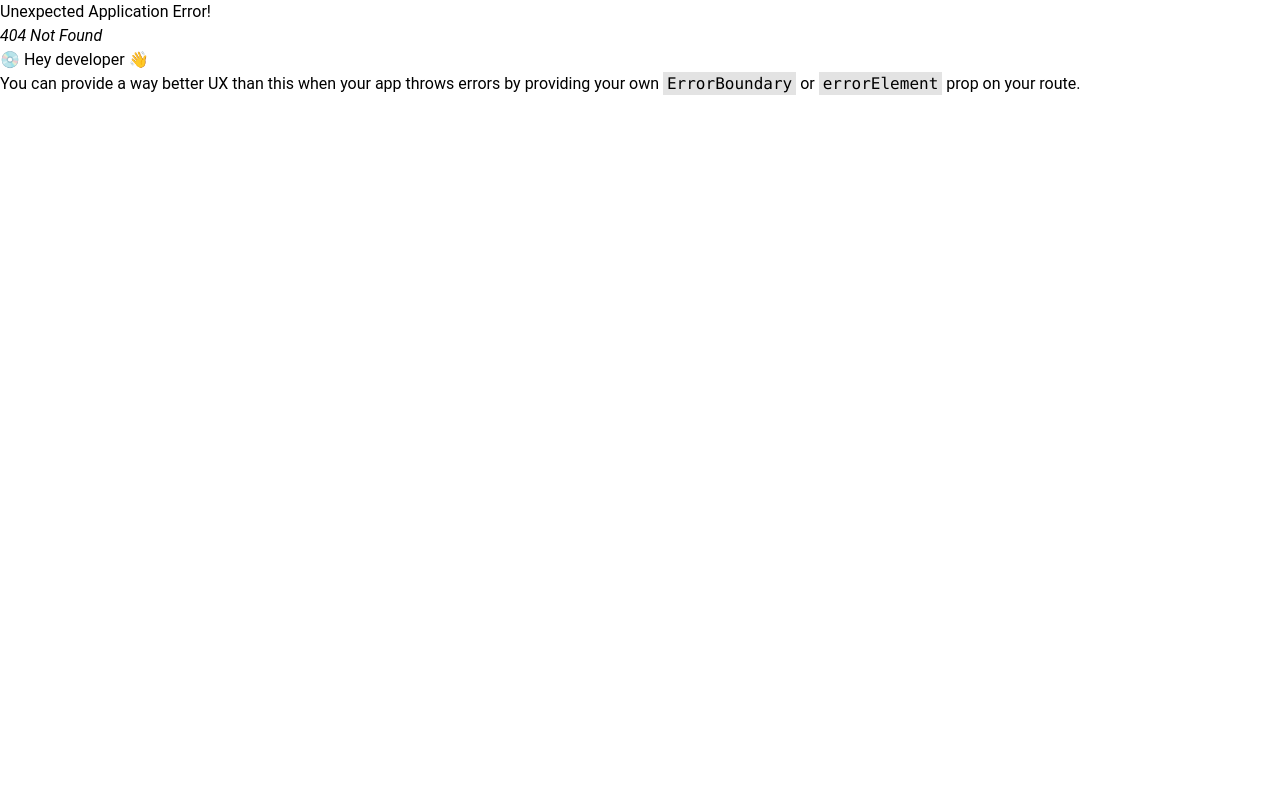
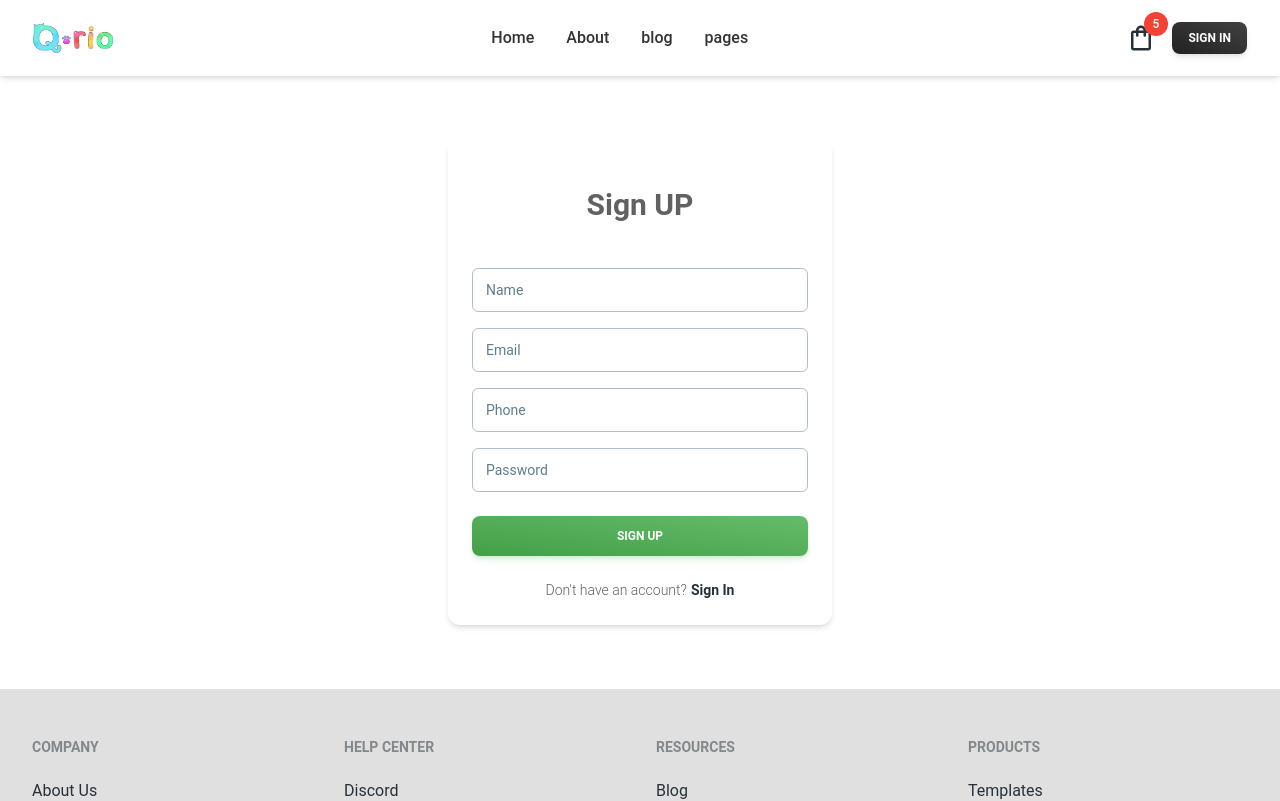
Before and after one commit to Tanjilhossaintamim/qurio-store, a React (Vite) app: page /register in a window 1280 px wide. Before the commit this address had no page. Shown: the top 801 px of the page. Built offline with nearby package versions, Linux system fonts and the light colour scheme.

Commit message:
complete login and register page

```diff
--- a/package.json
+++ b/package.json
@@ -17,6 +17,8 @@
     "match-sorter": "^6.3.1",
     "react": "^18.2.0",
     "react-dom": "^18.2.0",
+    "react-hook-form": "^7.49.2",
+    "react-hot-toast": "^2.4.1",
     "react-icons": "^4.12.0",
     "react-lazy-load-image-component": "^1.6.0",
     "react-redux": "^9.0.4",
--- a/src/components/shared/Navbar/Navbar.jsx
+++ b/src/components/shared/Navbar/Navbar.jsx
@@ -7,12 +7,13 @@ import {
   IconButton,
   Badge,
 } from "@material-tailwind/react";
-import { Link, NavLink } from "react-router-dom";
+import { Link, NavLink, useNavigate } from "react-router-dom";
 import { MdOutlineShoppingBag } from "react-icons/md";
 import logo from "../../../assets/navlogo.png";
 
 export default function MyNavbar() {
   const [openNav, setOpenNav] = React.useState(false);
+  const navigate = useNavigate();
 
   React.useEffect(() => {
     window.addEventListener(
@@ -94,10 +95,12 @@ export default function MyNavbar() {
                   <MdOutlineShoppingBag className="text-3xl" />
                 </span>
               </Badge>
+
               <Button
                 variant="gradient"
                 size="sm"
                 className="hidden lg:inline-block"
+                onClick={() => navigate("/login")}
               >
                 <span>Sign in</span>
               </Button>
@@ -150,7 +153,13 @@ export default function MyNavbar() {
                 <MdOutlineShoppingBag className="text-3xl" />
               </span>
             </Badge>
-            <Button variant="gradient" size="sm" fullWidth className="ml-4">
+            <Button
+              variant="gradient"
+              size="sm"
+              fullWidth
+              className="ml-4"
+              onClick={() => navigate("/login")}
+            >
               <span>Sign in</span>
             </Button>
           </div>
--- /dev/null
+++ b/src/pages/Login/Login.jsx
@@ -0,0 +1,102 @@
+import {
+  Button,
+  Card,
+  CardBody,
+  CardFooter,
+  CardHeader,
+  Input,
+  Spinner,
+  Typography,
+} from "@material-tailwind/react";
+import { useForm } from "react-hook-form";
+import toast from "react-hot-toast";
+//   import Lottie from "react-lottie";
+import { Link, useLocation, useNavigate } from "react-router-dom";
+
+export default function LogIn() {
+  const {
+    register,
+    handleSubmit,
+    formState: { errors },
+  } = useForm();
+
+  const navigate = useNavigate();
+  //   const { state } = useLocation();
+
+  const handleLogin = (data) => {
+    // console.log(data);
+  };
+
+  return (
+    <div className="flex justify-evenly flex-col-reverse md:flex-row-reverse py-16">
+      <Card className="md:w-96">
+        <CardHeader
+          shadow={false}
+          className="mb-4 grid h-28 place-items-center"
+        >
+          <Typography variant="h3" className="-mb-16">
+            Sign In
+          </Typography>
+        </CardHeader>
+        <form onSubmit={handleSubmit(handleLogin)}>
+          <CardBody className="flex flex-col gap-4">
+            <Input
+              label="Email"
+              size="lg"
+              {...register("email", { required: true })}
+              error={typeof errors?.email === "object"}
+            />
+
+            {errors && errors?.email?.type === "required" && (
+              <Typography
+                variant="small"
+                className="-mt-2 font-normal"
+                color="red"
+              >
+                This field is required
+              </Typography>
+            )}
+            <Input
+              label="Password"
+              type="password"
+              size="lg"
+              {...register("password", { required: true })}
+              error={typeof errors?.password === "object"}
+            />
+            {errors && errors?.password?.type === "required" && (
+              <Typography
+                variant="small"
+                className="-mt-2 font-normal"
+                color="red"
+              >
+                This field is required
+              </Typography>
+            )}
+          </CardBody>
+          <CardFooter className="pt-0">
+            <Button color="green" type="submit" variant="gradient" fullWidth>
+              {/* {false ? <div className="flex justify-center"><Spinner /></div> : 'Sign In'} */}
+              Sign In
+            </Button>
+            <Typography variant="small" className="mt-6 flex justify-center">
+              Don&apos;t have an account?
+              <Link to="/register">
+                <Typography
+                  as="span"
+                  variant="small"
+                  color="blue-gray"
+                  className="ml-1 font-bold"
+                >
+                  Sign up
+                </Typography>
+              </Link>
+            </Typography>
+          </CardFooter>
+        </form>
+      </Card>
+      {/* <div>
+            <Lottie options={{ animationData: Illustration }} width={350} />
+          </div> */}
+    </div>
+  );
+}
--- /dev/null
+++ b/src/pages/Register/Register.jsx
@@ -0,0 +1,134 @@
+import {
+  Button,
+  Card,
+  CardBody,
+  CardFooter,
+  CardHeader,
+  Input,
+  Spinner,
+  Typography,
+} from "@material-tailwind/react";
+import { useForm } from "react-hook-form";
+import toast from "react-hot-toast";
+//   import Lottie from "react-lottie";
+import { Link, useLocation, useNavigate } from "react-router-dom";
+
+export default function Register() {
+  const {
+    register,
+    handleSubmit,
+    formState: { errors },
+  } = useForm();
+
+  const navigate = useNavigate();
+  //   const { state } = useLocation();
+
+  const handleLogin = (data) => {
+    // console.log(data);
+  };
+
+  return (
+    <div className="flex justify-evenly flex-col-reverse md:flex-row-reverse py-16">
+      <Card className="md:w-96">
+        <CardHeader
+          shadow={false}
+          className="mb-4 grid h-28 place-items-center"
+        >
+          <Typography variant="h3" className="-mb-16">
+            Sign UP
+          </Typography>
+        </CardHeader>
+        <form onSubmit={handleSubmit(handleLogin)}>
+          <CardBody className="flex flex-col gap-4">
+            <Input
+              label="Name"
+              type="text"
+              size="lg"
+              {...register("name", { required: true })}
+              error={typeof errors?.name === "object"}
+            />
+            {errors && errors?.name?.type === "required" && (
+              <Typography
+                variant="small"
+                className="-mt-2 font-normal"
+                color="red"
+              >
+                This field is required
+              </Typography>
+            )}
+            <Input
+              label="Email"
+              size="lg"
+              {...register("email", { required: true })}
+              error={typeof errors?.email === "object"}
+            />
+
+            {errors && errors?.email?.type === "required" && (
+              <Typography
+                variant="small"
+                className="-mt-2 font-normal"
+                color="red"
+              >
+                This field is required
+              </Typography>
+            )}
+            <Input
+              label="Phone"
+              type="tel"
+              size="lg"
+              {...register("phone", { required: true })}
+              error={typeof errors?.phone === "object"}
+            />
+            {errors && errors?.phone?.type === "required" && (
+              <Typography
+                variant="small"
+                className="-mt-2 font-normal"
+                color="red"
+              >
+                This field is required
+              </Typography>
+            )}
+            <Input
+              label="Password"
+              type="password"
+              size="lg"
+              {...register("password", { required: true })}
+              error={typeof errors?.password === "object"}
+            />
+            {errors && errors?.password?.type === "required" && (
+              <Typography
+                variant="small"
+                className="-mt-2 font-normal"
+                color="red"
+              >
+                This field is required
+              </Typography>
+            )}
+          </CardBody>
+          <CardFooter className="pt-0">
+            <Button color="green" type="submit" variant="gradient" fullWidth>
+              {/* {false ? <div className="flex justify-center"><Spinner /></div> : 'Sign In'} */}
+              Sign Up
+            </Button>
+            <Typography variant="small" className="mt-6 flex justify-center">
+              Don&apos;t have an account?
+              <Link to="/login">
+                <Typography
+                  as="span"
+                  variant="small"
+                  color="blue-gray"
+                  className="ml-1 font-bold"
+                >
+                  Sign In
+                </Typography>
+              </Link>
+            </Typography>
+          </CardFooter>
+        </form>
+      </Card>
+      {/* <div>
+              <Lottie options={{ animationData: Illustration }} width={350} />
+            </div> */}
+    </div>
+  );
+}
```
Also changed, not shown: src/routes/routes.jsx (+10 -0 lines), 1 other file (tests, documents, lock files or other folders).
